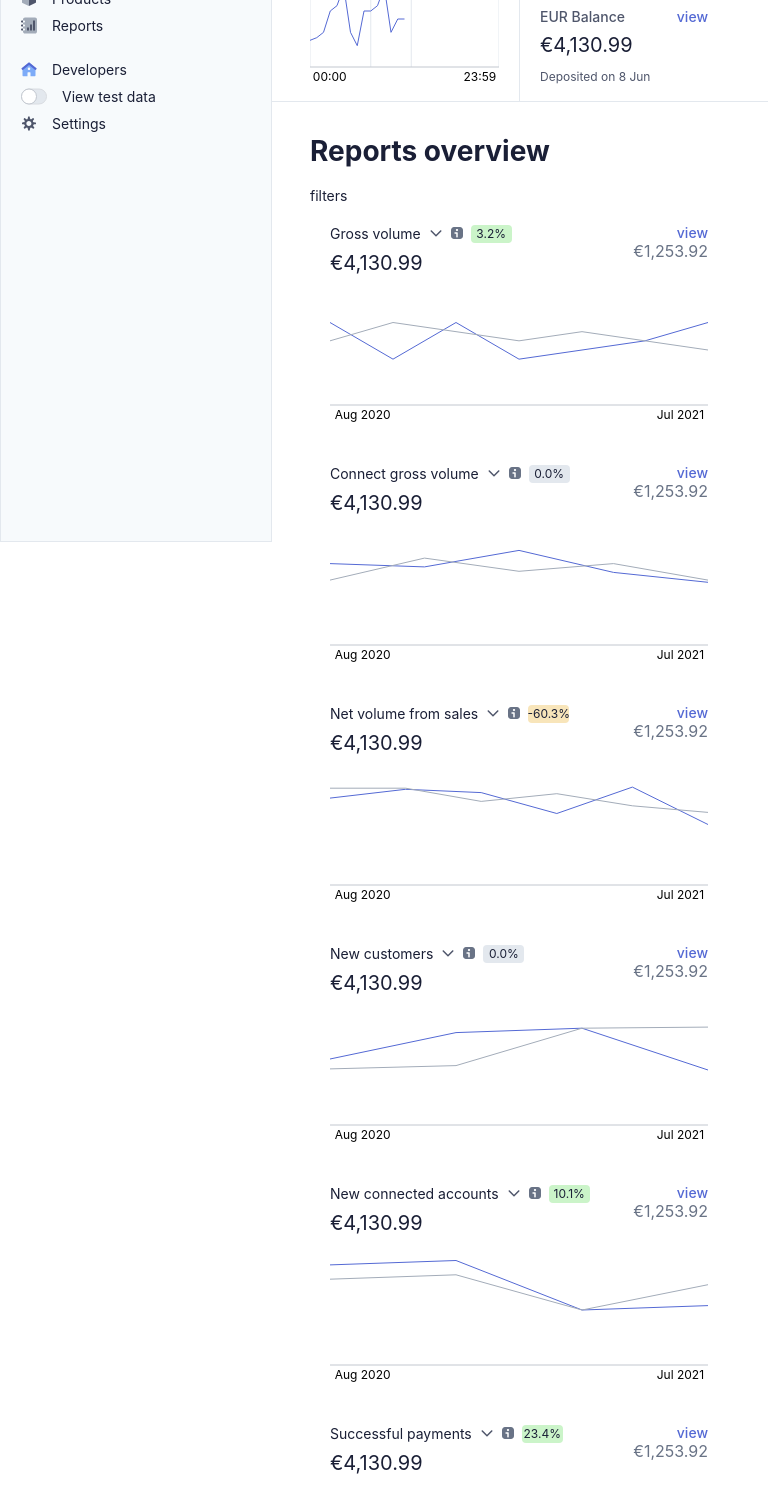
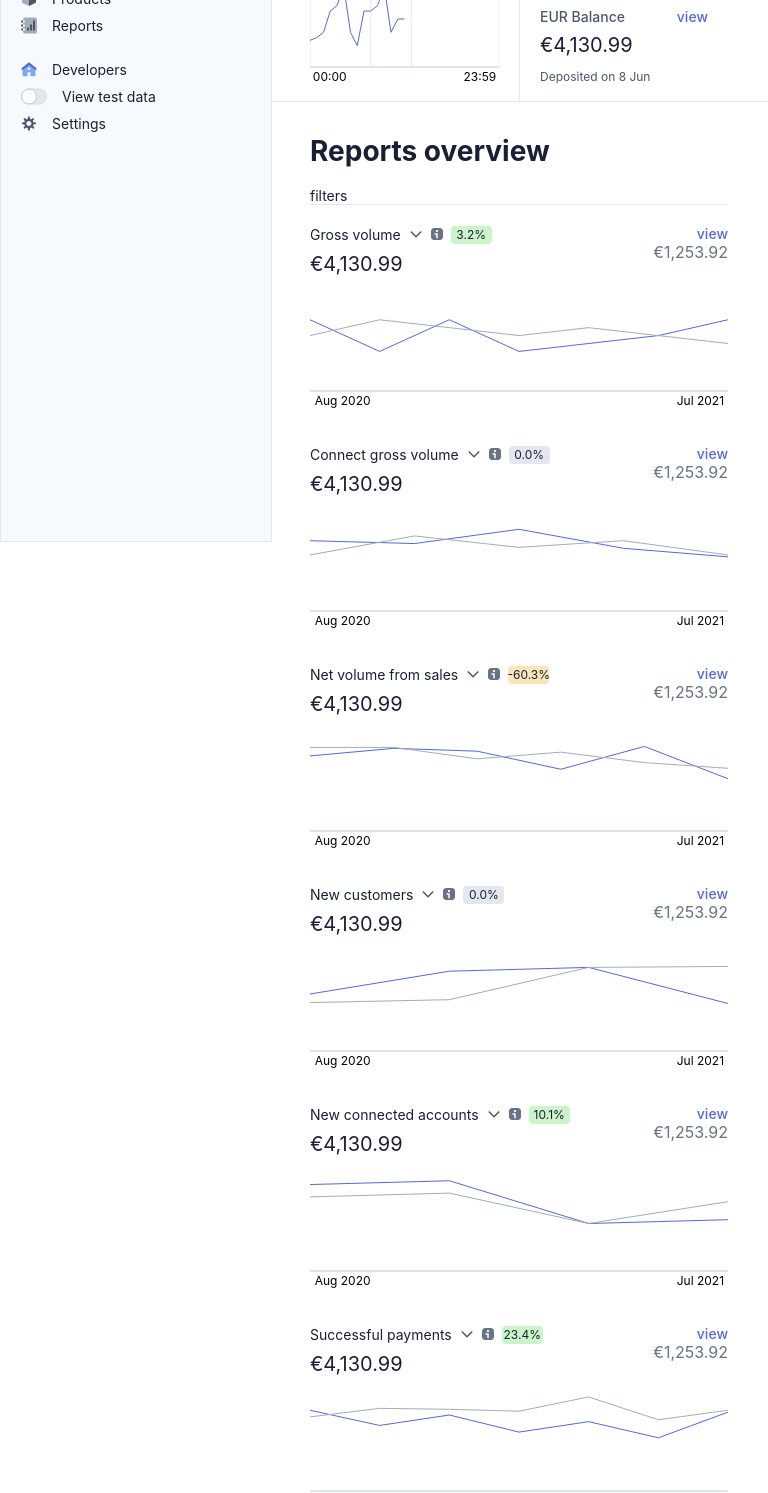
Before and after one commit to 0meram/ChargeflowDashboard, a React (Create React App) app: page / in a window 768 px wide. Shown: the part 260-1753 px from the top of the page. Built offline with nearby package versions, Linux system fonts and the light colour scheme.

Commit message:
reports border responsive

```diff
--- a/src/components/Main.jsx
+++ b/src/components/Main.jsx
@@ -1,6 +1,7 @@
 import React from 'react'
 import Charts from './Charts'
 import Reports from './Reports'
+import '../style/main.css'
 
 const Main = () => {
     return (
@@ -11,7 +12,8 @@ const Main = () => {
             </div>
             <div className='reports_wrapper'>
                 <h1>Reports overview</h1>
-                <div>filters</div>
+                <div className='filters'>filters</div>
+                <div className="clear_line"></div>
                 <Reports />
             </div>
         </main>
--- a/src/components/Reports.jsx
+++ b/src/components/Reports.jsx
@@ -12,7 +12,6 @@ import {
     ResponsiveContainer,
 } from 'recharts'
 
-
 const Reports = () => {
     return (
         <div className="reports">
@@ -21,9 +20,7 @@ const Reports = () => {
                     <div className="report_chart_data">
                         <div className="report_chart_time">
                             <div>
-                                <span className='report_title'>
-                                    {report.title}
-                                </span>
+                                <span className="report_title">{report.title}</span>
                                 <icon>
                                     <Arrow />
                                 </icon>
@@ -32,10 +29,10 @@ const Reports = () => {
                                 </icon>
                                 <span
                                     className={`percent_span ${report.percent > 0
-                                        ? 'positive'
-                                        : report.percent === 0
-                                            ? 'zero'
-                                            : 'negative'
+                                            ? 'positive'
+                                            : report.percent === 0
+                                                ? 'zero'
+                                                : 'negative'
                                         }`}
                                 >
                                     {report.percent === 0 ? '0.0' : report.percent}%
@@ -48,7 +45,7 @@ const Reports = () => {
                             <div className="report_chart_past">{report.smallNum}</div>
                         </div>
                     </div>
-                    <ResponsiveContainer width="100%" height={180}>
+                    <ResponsiveContainer width="100%" height={165}>
                         <LineChart
                             data={report.chartData}
                             margin={{ top: 20, right: 0, left: 0, bottom: 20 }}
--- a/src/style/main.css
+++ b/src/style/main.css
@@ -25,6 +25,12 @@ body {
     grid-area: main;
 }
 
+.clear_line {
+    border-top: 1px solid #E3E8EE;
+    margin-left: 40px;
+    margin-right: 40px;
+}
+
 
 @media only screen and (min-width: 750px) {
     .grid-container {
--- a/src/style/reports.css
+++ b/src/style/reports.css
@@ -1,20 +1,25 @@
 .reports_wrapper {
-    padding: 0px 40px 0px 40px;
+    padding: 0px 0px 0px 0px;
 }
 
 .reports_wrapper h1 {
     margin-top: 32px;
+    padding-left: 40px;
+}
+
+.filters {
+    padding-left: 40px;
 }
 
 .reports {
     display: grid;
-    grid-template-columns: repeat(auto-fit, minmax(270px, 1fr));
+    grid-template-columns: repeat(auto-fit, minmax(280px, 1fr));
     gap: 0px;
 }
 
 .report {
     max-height: 200px;
-    padding: 20px;
+    padding: 20px 40px 0px 40px;
 }
 
 .report_chart_data {
@@ -67,17 +72,32 @@
     margin-bottom: 3px;
 }
 
-.report.card1 {}
+.report.card1 {
+    border: none;
+    padding-left: 40px;
+}
 
-.report.card2 {}
+.report.card2 {
+    border-left: 1px solid #e3e8ee;
+}
 
-.report.card3 {}
+.report.card3 {
+    border-left: 1px solid #e3e8ee;
+}
 
-.report.card4 {}
+.report.card4 {
+    border-top: 1px solid #e3e8ee;
+}
 
-.report.card5 {}
+.report.card5 {
+    border-top: 1px solid #e3e8ee;
+    border-left: 1px solid #e3e8ee;
+}
 
-.report.card6 {}
+.report.card6 {
+    border-top: 1px solid #e3e8ee;
+    border-left: 1px solid #e3e8ee;
+}
 
 .percent_span {
     width: 41px;
@@ -103,14 +123,29 @@
     background: #f8e5ba;
 }
 
-@media only screen and (min-width: 750px) {
-    .charts {
-        display: grid;
-        grid-template-columns: minmax(0, 712px) minmax(0, 378px);
-        grid-template-rows: 113px 113px;
-        grid-template-areas:
-            'main_chart  chart1'
-            'main_chart  chart2';
-        padding: 0px;
+@media only screen and (max-width: 900px) {
+
+    .report.card1 {
+        border: none;
+    }
+
+    .report.card2 {
+        border: none;
+    }
+
+    .report.card3 {
+        border: none;
+    }
+
+    .report.card4 {
+        border: none;
+    }
+
+    .report.card5 {
+        border: none;
+    }
+
+    .report.card6 {
+        border: none;
     }
 }
```
